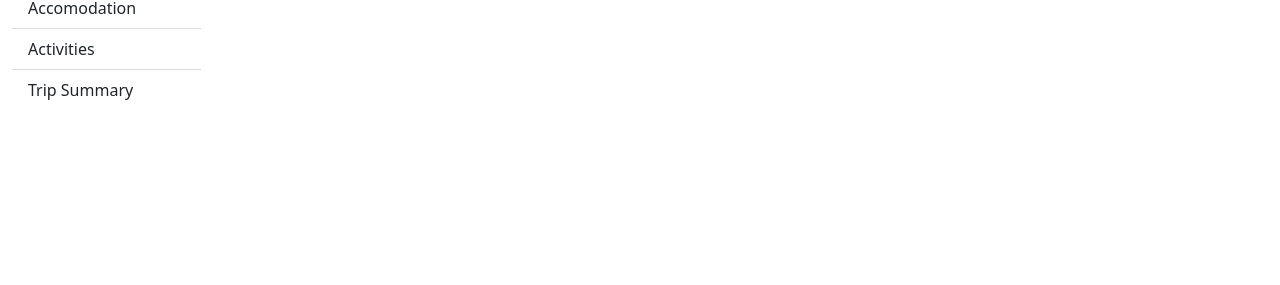
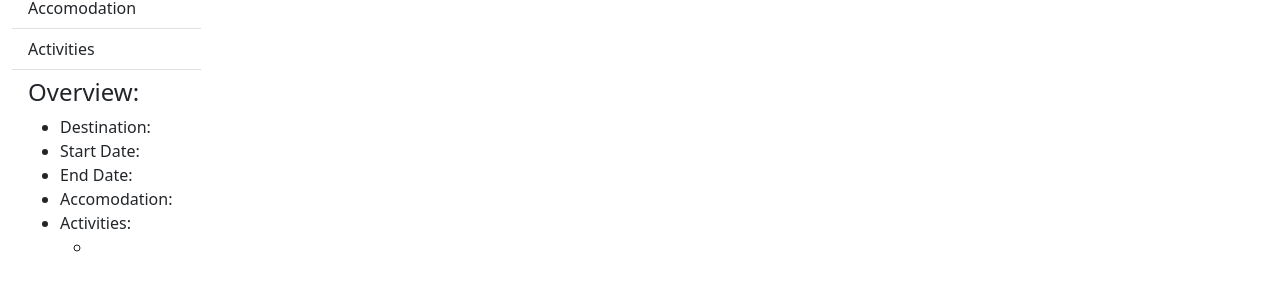
Before and after one commit to Kvalle99/WebAppProject, a React (Create React App) app in the folder client/: page / in a window 1280 px wide. Shown: the part 185-470 px from the top of the page. Built offline with nearby package versions, Linux system fonts and the light colour scheme; no server answers.

Commit message:
Basic overview working

```diff
--- a/client/src/App.tsx
+++ b/client/src/App.tsx
@@ -37,7 +37,7 @@ function App() {
       >
         <div className="row">
           <div className="col-2">
-            <PlanSidenav currentPage={page} changeView={changeView} />
+            <PlanSidenav currentPage={page} changeView={changeView} trip={myTrip}/>
           </div>
           <div className="col-10">
             <div className="mt-2"></div>
@@ -91,7 +91,7 @@ function App() {
       })
       .then((res) => {
         setTrip(res.data);
-        console.log("current: ");
+        console.log("current: " + res.data.destination);
         console.log(res.data);
         setTripId(res.data.id);
       });
--- a/client/src/components/overviewListItem/overviewListItem.tsx
+++ b/client/src/components/overviewListItem/overviewListItem.tsx
@@ -2,25 +2,31 @@ import React from 'react'
 import { ListGroupItem } from 'react-bootstrap'
 
 interface OverivewProps {
-    destination : string,
-    startDate : string,
-    endDate : string,
-    hotel : string,
-    activities : string[]
+    trip : any
 }
 
 export default function OverviewListItem(props : OverivewProps) {
+    var acts : string[] = []
+
+    for (let act of props.trip?.activities ?? [""]) {
+        if (act?.name) {
+          acts.push(act.name);
+        } else {
+          acts.push("");
+        }
+    }
+
   return (
     <ListGroupItem>
         <h4>Overview:</h4>
         <ul>
-            <li> Destination: {props.destination}</li>
-            <li> Start Date: {props.startDate}</li>
-            <li> End Date: {props.endDate}</li>
-            <li> Accomodation: {props.hotel}</li>
+            <li> Destination: {props.trip?.destination ? props.trip.destination : ""}</li>
+            <li> Start Date: {props.trip?.startDate ? props.trip.startDate : ""}</li>
+            <li> End Date: {props.trip?.endDate ? props.trip.endDate : ""}</li>
+            <li> Accomodation: {props.trip?.hotel ? props.trip.hotel : ""}</li>
             <li> Activities:
                 <ul>
-                    {props.activities.map((act) => (
+                    {acts.map((act) => (
                         <li>
                             {act}
                         </li>
--- a/client/src/components/plan-sidenav/plan-sidenav.tsx
+++ b/client/src/components/plan-sidenav/plan-sidenav.tsx
@@ -3,10 +3,12 @@ import SidenavListitem from "../sidenav-listitem/sidenav-listitem";
 import "./plan-sidenav.module.css";
 import "bootstrap/dist/css/bootstrap.min.css";
 import { ListGroup } from "react-bootstrap";
+import OverviewListItem from "../overviewListItem/overviewListItem";
 
 interface PlanSidenavProps {
   changeView: Function;
   currentPage: Page;
+  trip : any
 }
 
 export enum Page {
@@ -48,12 +50,9 @@ function PlanSidenav(props: PlanSidenavProps) {
         active={props.currentPage === Page.ACTIVITY}
         thisPage={Page.ACTIVITY}
       ></SidenavListitem>
-      <SidenavListitem
-        listText="Trip Summary"
-        changeView={props.changeView}
-        active={false}
-        thisPage={Page.SUMMARY}
-      ></SidenavListitem>
+      <OverviewListItem
+        trip={props.trip}
+      ></OverviewListItem>
     </ListGroup>
   );
 }
```
Also changed, not shown: 1 other file (tests, documents, lock files or other folders).
